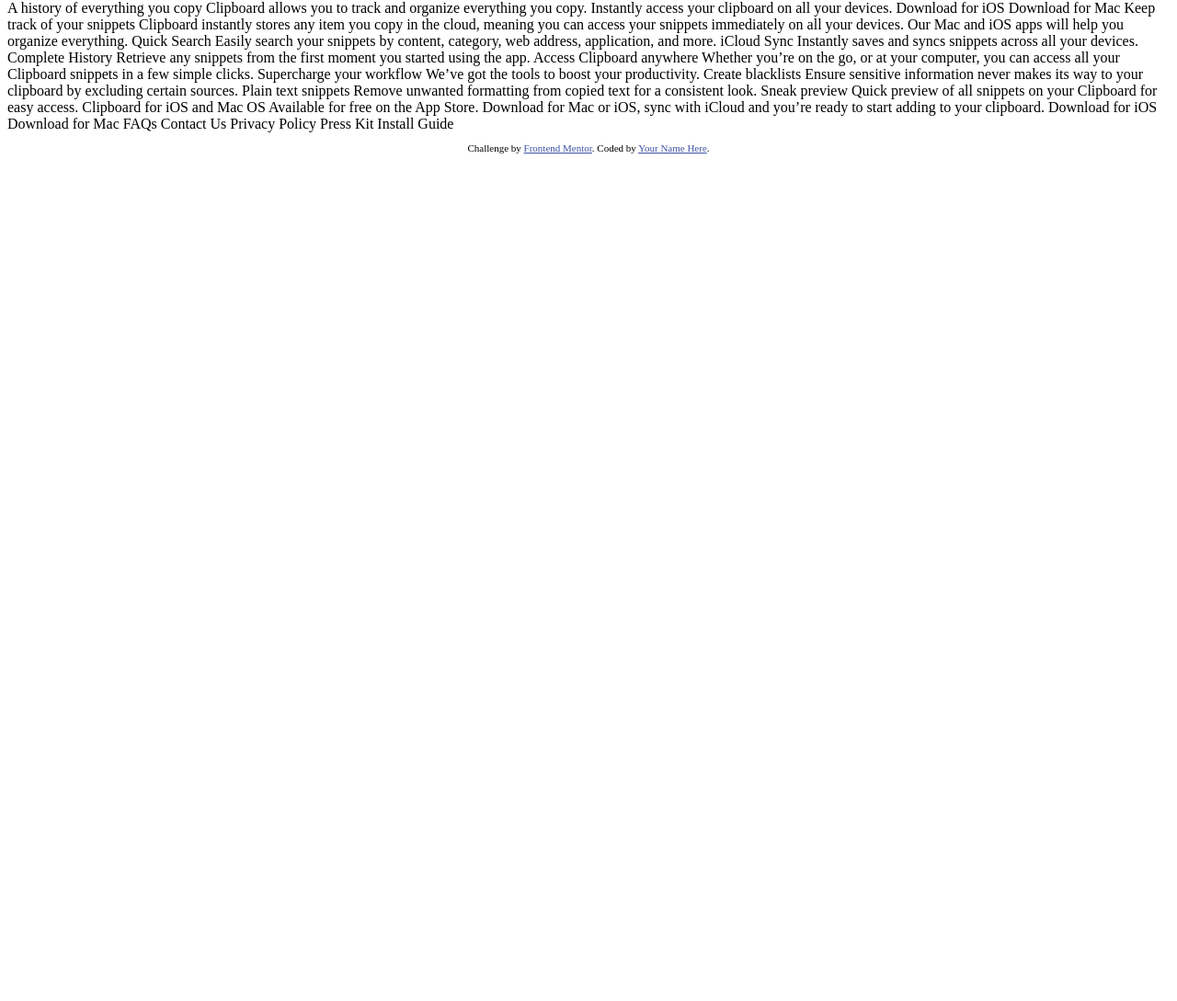
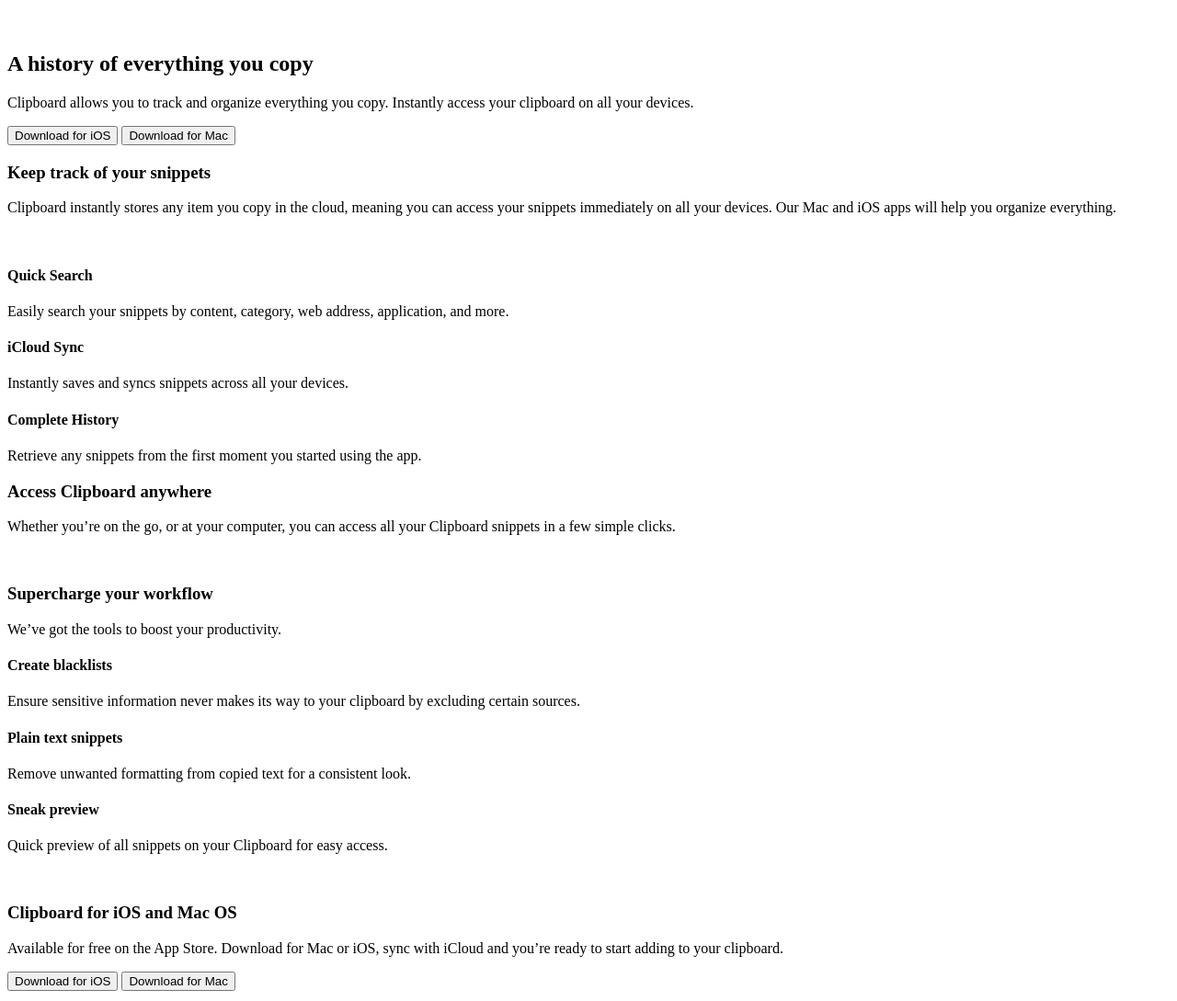
Before and after one commit to juanCruzCalderon/frontend-mentor__junior__clipboard, a plain HTML site: page index.html in a window 1280 px wide. Shown: the part 8-1097 px from the top of the page at 92% size. Before the commit the page ends 800 px from the top, so only its background shows below. Drawn offline with Linux system fonts and the light colour scheme.

Commit message:
HTML structure

```diff
--- a/index.html
+++ b/index.html
@@ -6,82 +6,111 @@
 
   <link rel="icon" type="image/png" sizes="32x32" href="./images/favicon-32x32.png">
 
-  <title>Frontend Mentor | Clipboard landing page</title>
+  <title>Clipboard landing page</title>
 
-  <!-- Feel free to remove these styles or customise in your own stylesheet 👍 -->
-  <style>
-    .attribution { font-size: 11px; text-align: center; }
-    .attribution a { color: hsl(228, 45%, 44%); }
-  </style>
 </head>
 <body>
+  <main>
+    <section class="hero">
 
-  A history of everything you copy
+      <img src="" class="hero__img" alt="">
+      <div class="hero__container">
+        <img src="" alt="">
+        <h1 class="hero__title"> A history of everything you copy</h1>
+        <p> Clipboard allows you to track and organize everything you
+          copy. Instantly access your clipboard on all your devices.</p>
+        <div class="cta">
+          <button class="cta__ios">Download for iOS</button>
+          <button class="cta__mac">Download for Mac</button>
+        </div>
+      </div>
+    </section>
 
-  Clipboard allows you to track and organize everything you
-  copy. Instantly access your clipboard on all your devices.
+    <section class="divider">
+      <h3 class="divider_title">Keep track of your snippets</h3>
+      <p class="divider_p"> Clipboard instantly stores any item you copy in the cloud,
+        meaning you can access your snippets immediately on all your
+        devices. Our Mac and iOS apps will help you organize everything.</p>
+    </section>
 
-  Download for iOS
-  Download for Mac
+    <section class="">
+      <img src="" alt="">
+      <div class="features__container">
+        <div class="features">
+          <h4 class="features__title">Quick Search</h4>
+          <p class="features__p">Easily search your snippets by content, category, web address, application, and more.</p>
+        </div>
+        <div class="features">
+          <h4 class="features__title">iCloud Sync</h4>
+          <p class="features__p"> Instantly saves and syncs snippets across all your devices.</p>
+        </div>
+        <div class="features">
+          <h4 class="features__title">Complete History</h4>
+          <p class="features__p">Retrieve any snippets from the first moment you started using the app.</p>
+        </div>
+      </div>
+    </section>
 
-  Keep track of your snippets
+    <section class="divider">
+      <h3 class="divider_title">Access Clipboard anywhere</h3>
+      <p class="divider_p">Whether you’re on the go, or at your computer, you can access all your Clipboard
+        snippets in a few simple clicks.</p>
+    </section>
 
-  Clipboard instantly stores any item you copy in the cloud,
-  meaning you can access your snippets immediately on all your
-  devices. Our Mac and iOS apps will help you organize everything.
+    <img src="" alt="">
 
-  Quick Search
+    <section class="divider">
+      <h3 class="divider_title">Supercharge your workflow</h3>
+      <p class="divider_p">We’ve got the tools to boost your productivity.</p>
+    </section>
 
-  Easily search your snippets by content, category, web address, application, and more.
+    <div class="features__container">
+      <div class="features">
+        <h4 class="features__title">Create blacklists</h4>
+        <p class="features__p">Ensure sensitive information never makes its way to your clipboard by excluding certain sources.</p>
+      </div>
+      <div class="features">
+        <h4 class="features__title"> Plain text snippets</h4>
+        <p class="features__p"> Remove unwanted formatting from copied text for a consistent look.</p>
+      </div>
+      <div class="features">
+        <h4 class="features__title">Sneak preview</h4>
+        <p class="features__p">Quick preview of all snippets on your Clipboard for easy access.</p>
+      </div>
+    </div>
 
-  iCloud Sync
+    <section class="sponsor">
+      <img src="" class="sponsor__img" alt="">
+    </section>
 
-  Instantly saves and syncs snippets across all your devices.
+    <section class="divider">
+      <h3 class="divider_title">Clipboard for iOS and Mac OS</h3>
+      <p class="divider_p">Available for free on the App Store. Download for Mac or iOS, sync with iCloud
+        and you’re ready to start adding to your clipboard.</p>
+    </section>
+    <div class="cta">
+      <button class="cta__ios">Download for iOS</button>
+      <button class="cta__mac">Download for Mac</button>
+    </div>
 
-  Complete History
+  </main>
 
-  Retrieve any snippets from the first moment you started using the app.
 
-  Access Clipboard anywhere
+  <footer class="footer">
+    <img src=""  alt="">
+    <div class="footer__info">
+      <a href="#">FAQs</a>
+      <a href="#">Contact Us</a>
+      <a href="#">Privacy Policy</a>
+      <a href="#">Press Kit</a>
+      <a href="#">Install Guide</a>
+    </div>
+    <div class="footer__social">
+      <a href="#"><img src="./images/icon-facebook.svg" alt=""></a>
+      <a href="#"><img src="./images/icon-twitter.svg" alt=""></a>
+      <a href="#"><img src="./images/icon-instagram.svg" alt=""></a>
+    </div>
+  </footer>
 
-  Whether you’re on the go, or at your computer, you can access all your Clipboard
-  snippets in a few simple clicks.
-
-  Supercharge your workflow
-
-  We’ve got the tools to boost your productivity.
-
-  Create blacklists
-
-  Ensure sensitive information never makes its way to your clipboard by excluding certain sources.
-
-  Plain text snippets
-
-  Remove unwanted formatting from copied text for a consistent look.
-
-  Sneak preview
-
-  Quick preview of all snippets on your Clipboard for easy access.
-
-  Clipboard for iOS and Mac OS
-
-  Available for free on the App Store. Download for Mac or iOS, sync with iCloud
-  and you’re ready to start adding to your clipboard.
-
-  Download for iOS
-  Download for Mac
-
-  FAQs
-  Contact Us
-  Privacy Policy
-  Press Kit
-  Install Guide
-
-  <footer>
-    <p class="attribution">
-      Challenge by <a href="https://www.frontendmentor.io?ref=challenge" target="_blank">Frontend Mentor</a>.
-      Coded by <a href="#">Your Name Here</a>.
-    </p>
-  </footer>
 </body>
 </html>
```
